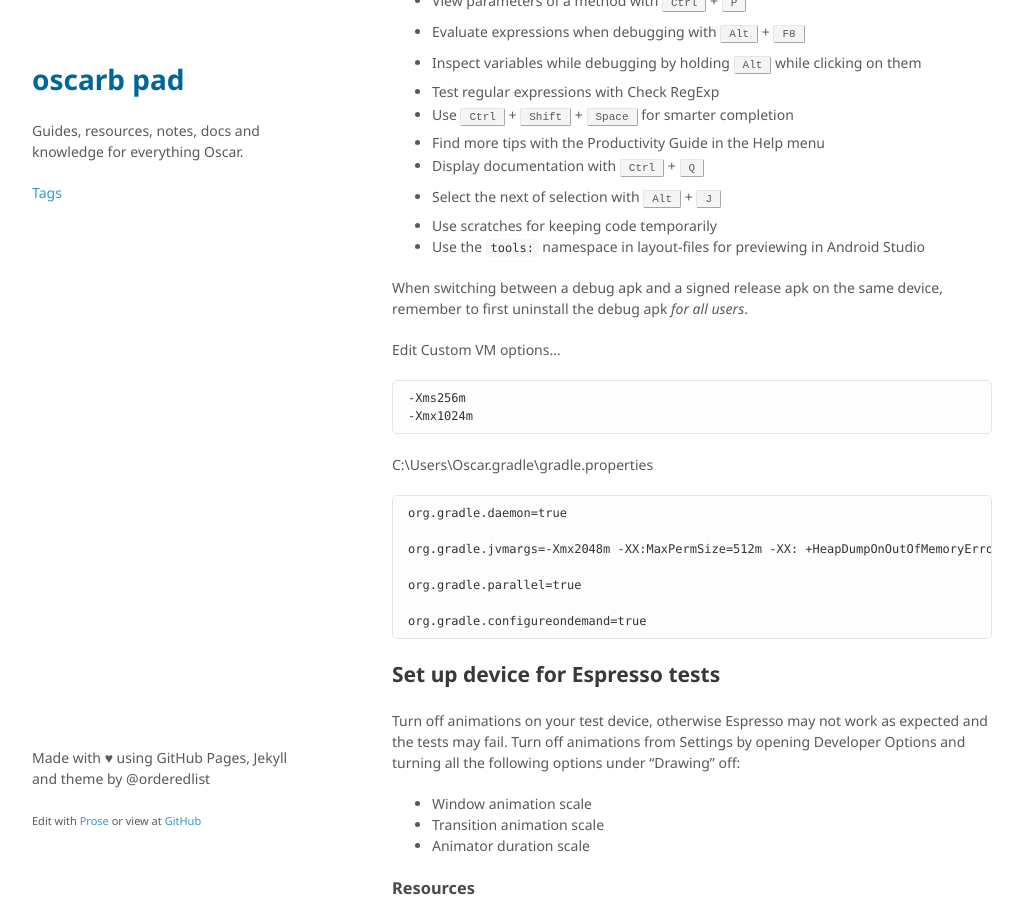
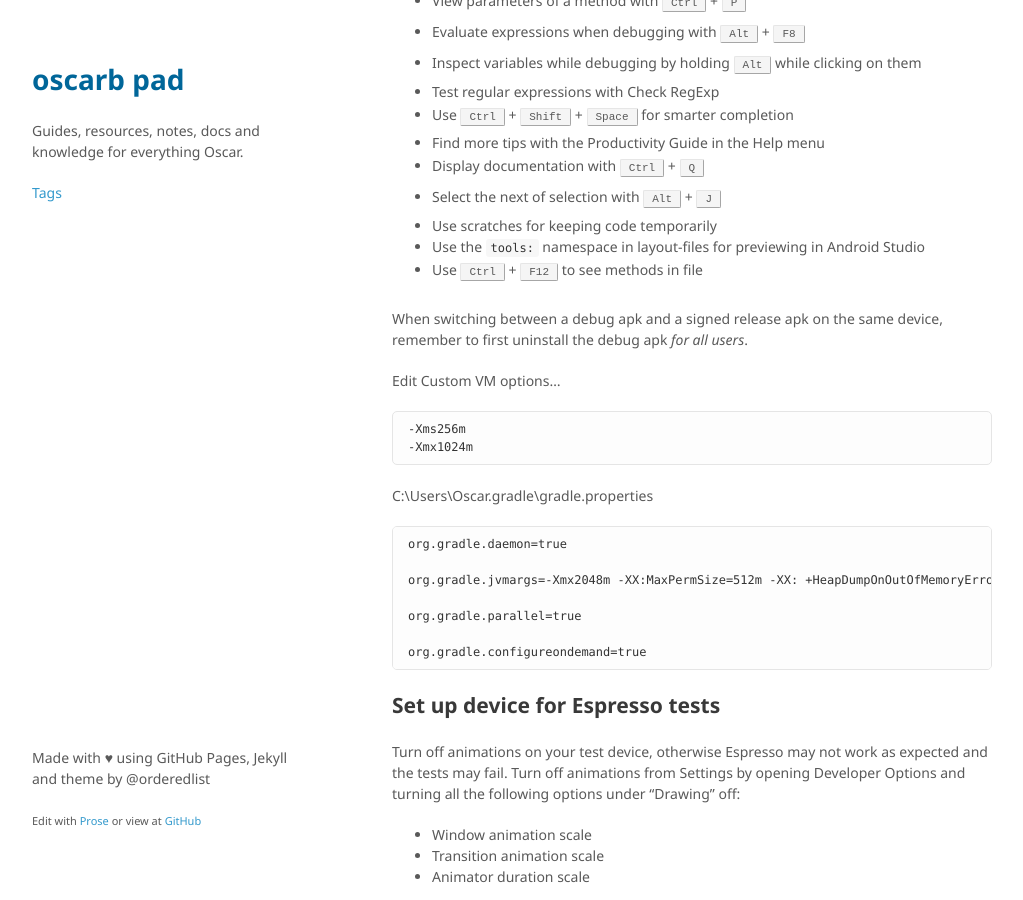
Before and after one commit to oscarb/pad, a Jekyll site: the page built from _docs/android-studio.md, in a window 1280 px wide and 900 px high, scrolled down 3640 px. Shown: the whole window, without its empty margins (128-1151 px from the left). Built offline with Jekyll 4.4.1, drawn with Linux system fonts in a browser that asks for light colours; some web fonts are replaced.

Commit message:
Update android-studio.md

```diff
--- a/_docs/android-studio.md
+++ b/_docs/android-studio.md
@@ -170,6 +170,7 @@ Applicable in Java: statement.
 * Select the next of selection with <kbd>Alt</kbd> + <kbd>J</kbd>
 * Use scratches for keeping code temporarily
 * Use the `tools:` namespace in layout-files for previewing in Android Studio
+* Use <kbd>Ctrl</kbd> + <kbd>F12</kbd> to see methods in file
 
 When switching between a debug apk and a signed release apk on the same device, remember to first uninstall the debug apk _for all users_.
 
```
